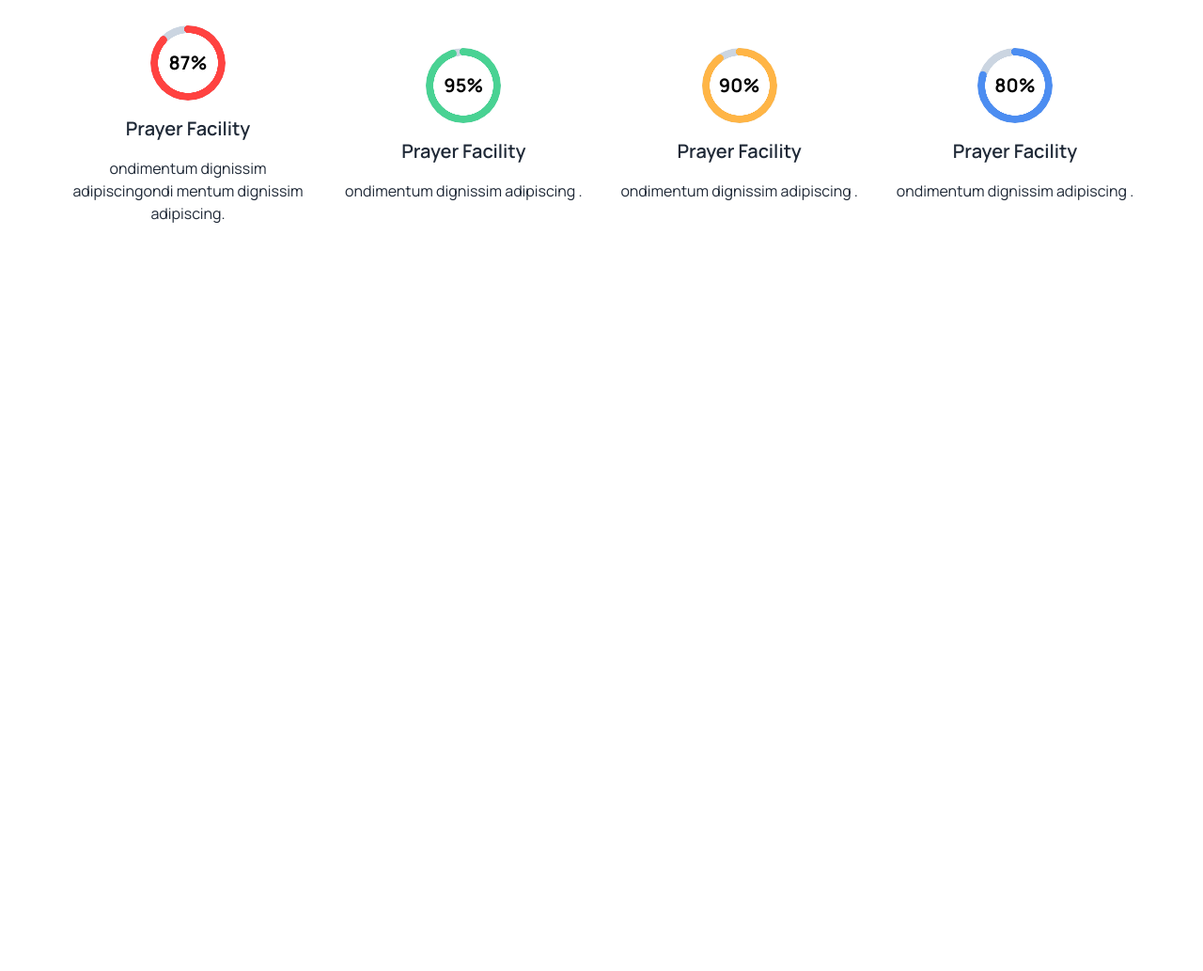
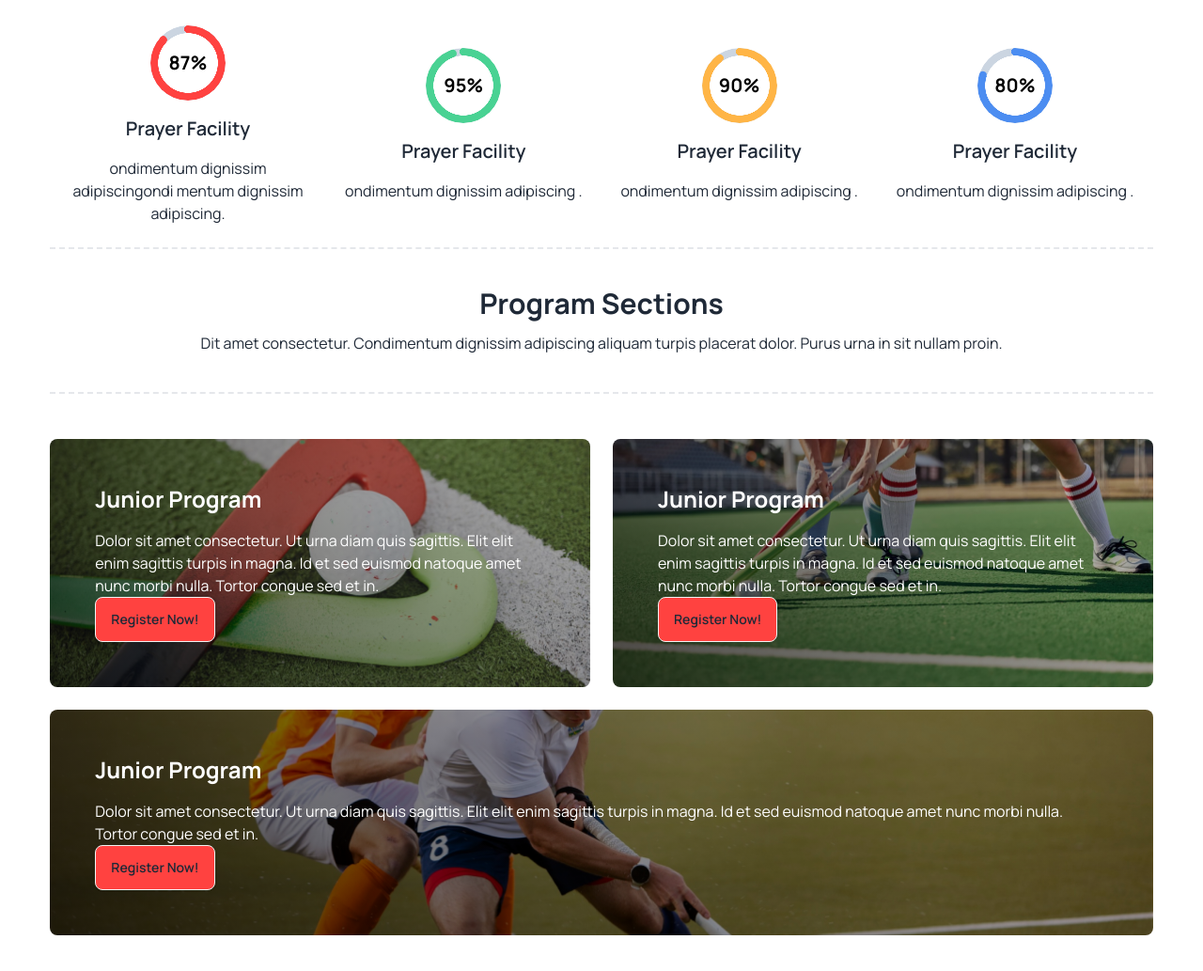
Before and after one commit to RaihanSoft/Hockeys-using-DaisyUi, a plain HTML site: page index.html in a window 1280 px wide. Shown: the part 1023-2056 px from the top of the page at 94% size. Drawn offline with nearby package versions, Linux system fonts and the light colour scheme; a web font is replaced by a local one.

Commit message:
Program Sections added

```diff
--- a/index.html
+++ b/index.html
@@ -38,6 +38,27 @@
         .manrope {
             font-family: "Manrope", sans-serif;
         }
+
+        .junior {
+            background-image: linear-gradient(45deg, rgba(0, 0, 0, 0.7), rgba(0, 0, 0, 0.2)), url(Images/2.png);
+            background-repeat: no-repeat;
+            background-size: cover;
+            background-position: center;
+        }
+
+        .junior2 {
+            background-image: linear-gradient(45deg, rgba(0, 0, 0, 0.7), rgba(0, 0, 0, 0.2)), url(Images/3.png);
+            background-repeat: no-repeat;
+            background-size: cover;
+            background-position: center;
+        }
+
+        .junior3 {
+            background-image: linear-gradient(45deg, rgba(0, 0, 0, 0.7), rgba(0, 0, 0, 0.2)), url(Images/4.png);
+            background-repeat: no-repeat;
+            background-size: cover;
+            background-position: center;
+        }
     </style>
 
 </head>
@@ -45,7 +66,7 @@
 
 <body class="manrope h-[5000px]">
 
-    <header class="container mx-auto">
+    <header class="w-11/12 mx-auto">
         <!-- navbar  -->
         <nav>
             <div class="navbar bg-base-100">
@@ -280,6 +301,98 @@
 
         </section>
 
+        <!-- !Program Sections -->
+
+        <section>
+
+            <div class="py-10 space-y-3 border-dashed border-y-2 text-center">
+                <h1 class="text-3xl font-bold">Program Sections</h1>
+                <p>Dit amet consectetur. Condimentum dignissim adipiscing aliquam turpis placerat dolor. Purus urna in
+                    sit nullam proin. </p>
+            </div>
+
+
+            <!-- !main -->
+            <div class="mt-12 grid grid-cols-1 lg:grid-cols-2 gap-6">
+
+
+                <!-- img -->
+
+                <div class="w-full rounded-lg junior flex flex-col justify-end items-center p-12 text-white">
+
+                    <div>
+
+                        <h1 class="text-2xl font-bold mb-4">Junior Program</h1>
+
+                        <p>Dolor sit amet consectetur. Ut urna diam quis sagittis. Elit elit
+                            enim sagittis turpis in magna. Id et sed euismod natoque amet nunc morbi nulla. Tortor
+                            congue sed et in.</p>
+
+                        <button class="btn bg-prime">Register Now!</button>
+
+
+
+
+
+                    </div>
+                </div>
+                <!-- img -->
+
+                <div class="w-full rounded-lg junior2 flex flex-col justify-end items-center p-12 text-white">
+
+                    <div>
+
+                        <h1 class="text-2xl font-bold mb-4">Junior Program</h1>
+
+                        <p>Dolor sit amet consectetur. Ut urna diam quis sagittis. Elit elit
+                            enim sagittis turpis in magna. Id et sed euismod natoque amet nunc morbi nulla. Tortor
+                            congue sed et in.</p>
+
+                        <button class="btn bg-prime">Register Now!</button>
+
+
+
+
+
+                    </div>
+                </div>
+                <!-- img -->
+
+                <div
+                    class="w-full lg:col-span-2 rounded-lg junior3 flex flex-col justify-end items-center p-12 text-white">
+
+                    <div>
+
+                        <h1 class="text-2xl font-bold mb-4">Junior Program</h1>
+
+                        <p>Dolor sit amet consectetur. Ut urna diam quis sagittis. Elit elit
+                            enim sagittis turpis in magna. Id et sed euismod natoque amet nunc morbi nulla. Tortor
+                            congue sed et in.</p>
+
+                        <button class="btn bg-prime">Register Now!</button>
+
+
+
+
+
+                    </div>
+                </div>
+
+
+
+
+
+
+
+
+
+
+            </div>
+
+
+
+        </section>
+
     </main>
 
 
```
